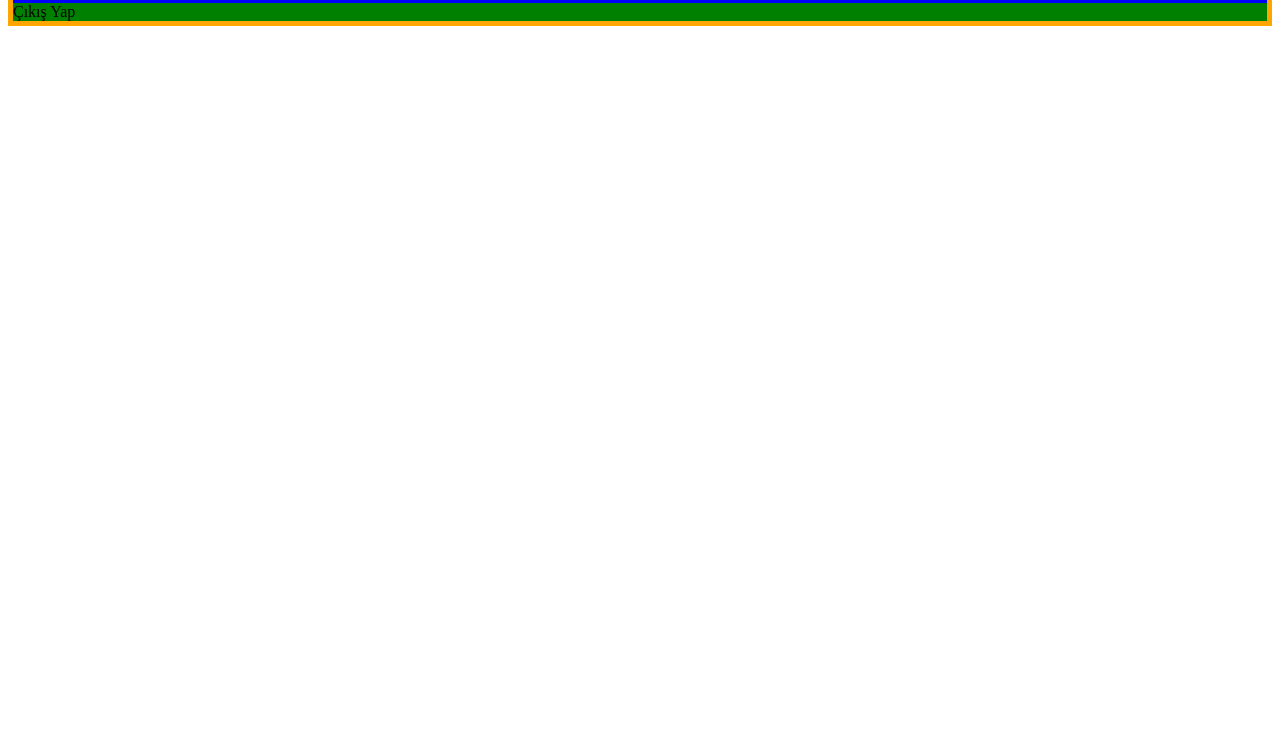
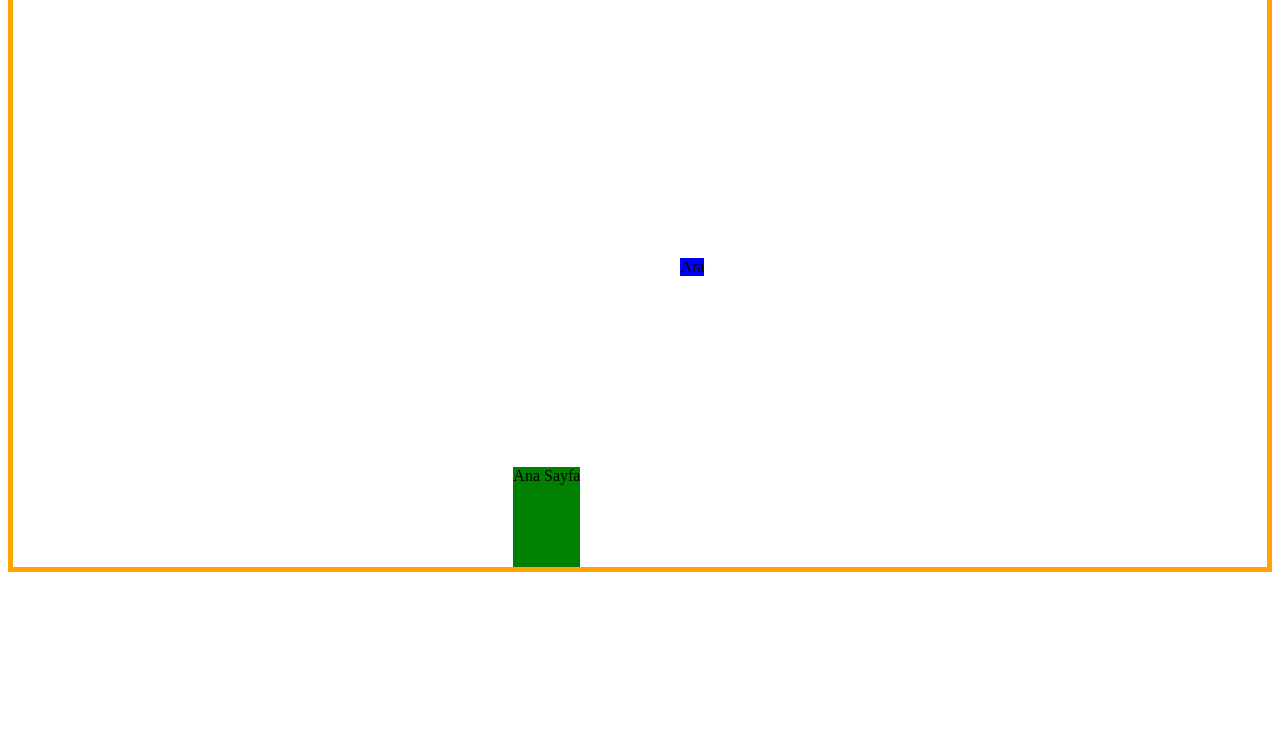
Before and after one commit to EmreSnl/flexboxcourse, a plain HTML site: page flexbox.html in a window 1280 px wide. Shown: the part 46-800 px from the top of the page. Drawn offline with Linux system fonts and the light colour scheme.

Commit message:
size-changed

```diff
--- a/flexbox.html
+++ b/flexbox.html
@@ -9,9 +9,9 @@
 </head>
 <body>
     <nav class="container">
-        <div>Ana Sayfa</div>
-        <div>Ara</div>
-        <div>Çıkış Yap</div>
+        <div class="home">Ana Sayfa</div>
+        <div class="search">Ara</div>
+        <div class="logout">Çıkış Yap</div>
 
 
 
--- a/flexboxstyle.css
+++ b/flexboxstyle.css
@@ -2,8 +2,9 @@
 
     border: 5px solid orange;
     display: flex;
-    flex-direction: column;
-}
+justify-content: center;
+align-items: center;
+height: 600px;}
 
 .container > div:nth-child(1) {
 
@@ -17,3 +18,14 @@ background-color: green;
 
         background-color: green;
         }
+
+
+.container>.home {
+    align-self: flex-end;
+    height: 100px;
+    margin-right: 100px;
+}
+
+.container > .logout {
+    align-self: flex-start;
+}
```
